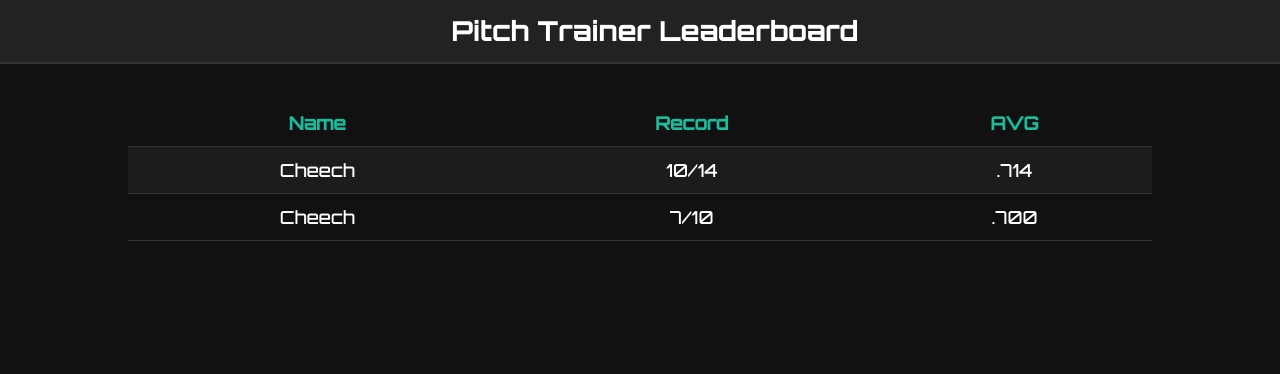
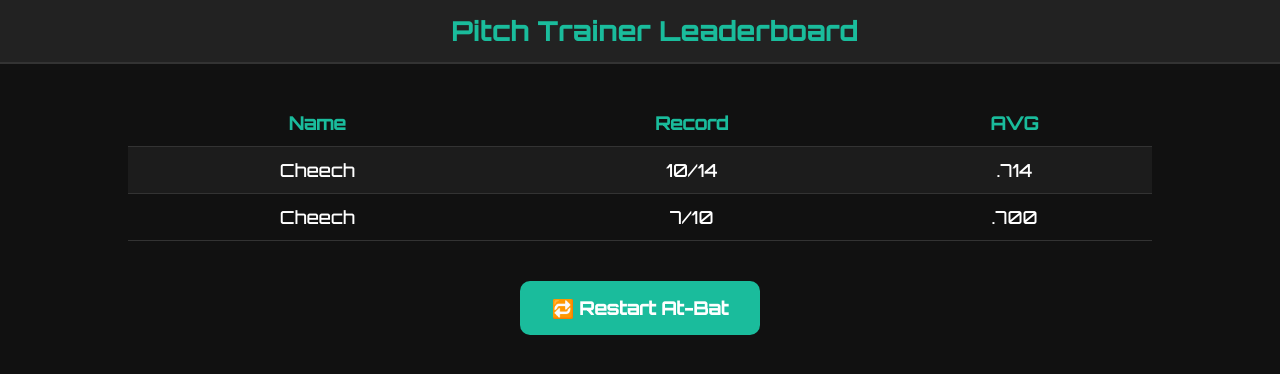
Before and after one commit to Cheechf/Pitch-Recognition-Trainer-by-FM, a Flask app: page /leaderboard in a window 1280 px wide. Shown: the top 374 px of the page. Run offline with Flask 3, Linux system fonts and the light colour scheme.

Commit message:
Update leaderboard.html

```diff
--- a/templates/leaderboard.html
+++ b/templates/leaderboard.html
@@ -24,6 +24,7 @@
             position: fixed;
             top: 0;
             text-align: center;
+            color: #1abc9c;
         }
 
         table {
@@ -50,6 +51,27 @@
         tr:hover {
             background-color: #333;
         }
+
+        .restart-form {
+            margin-top: 40px;
+        }
+
+        .restart-form button {
+            padding: 16px 32px;
+            font-size: 18px;
+            font-weight: bold;
+            background-color: #1abc9c;
+            color: white;
+            border: none;
+            border-radius: 10px;
+            cursor: pointer;
+            font-family: 'Orbitron', sans-serif;
+            transition: background-color 0.2s ease;
+        }
+
+        .restart-form button:hover {
+            background-color: #16a085;
+        }
     </style>
 </head>
 <body>
@@ -71,5 +93,9 @@
         {% endfor %}
     </table>
 
+    <form action="/" method="get" class="restart-form">
+        <button type="submit">🔁 Restart At-Bat</button>
+    </form>
+
 </body>
 </html>
```
